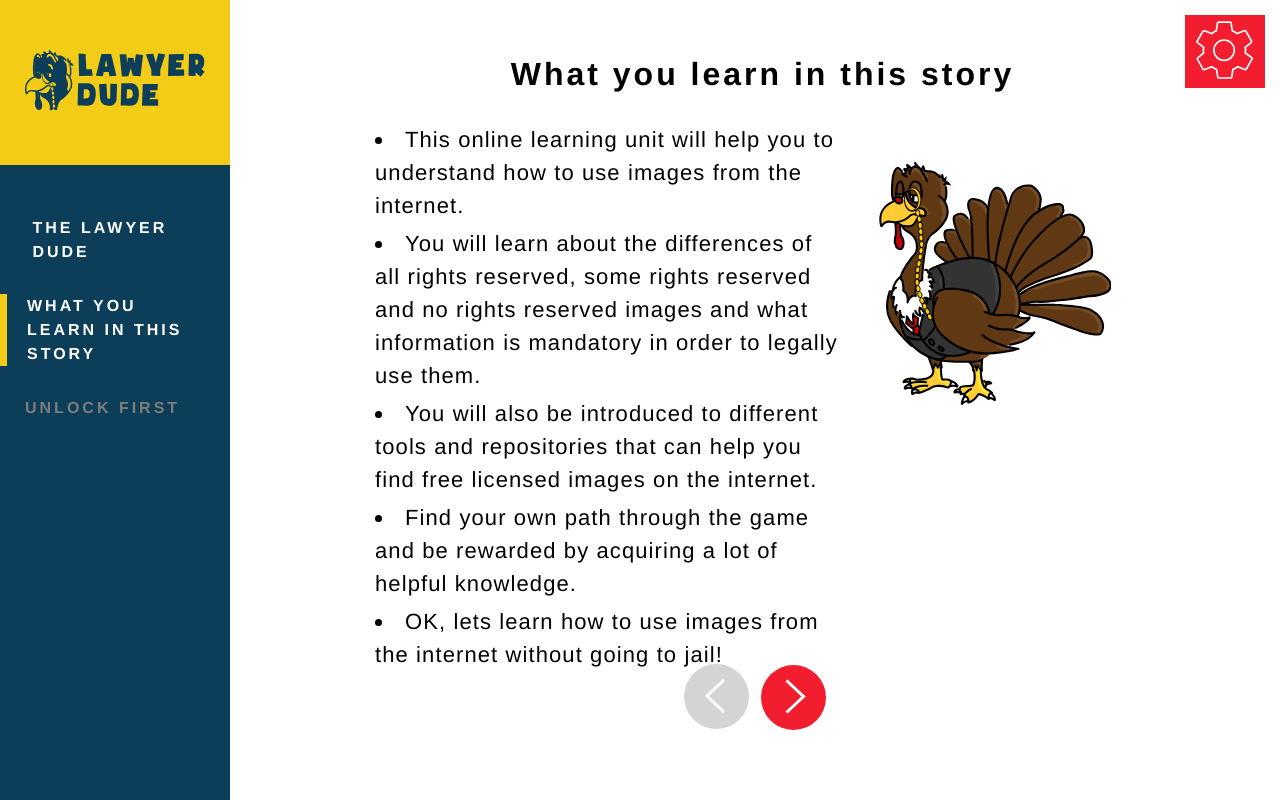
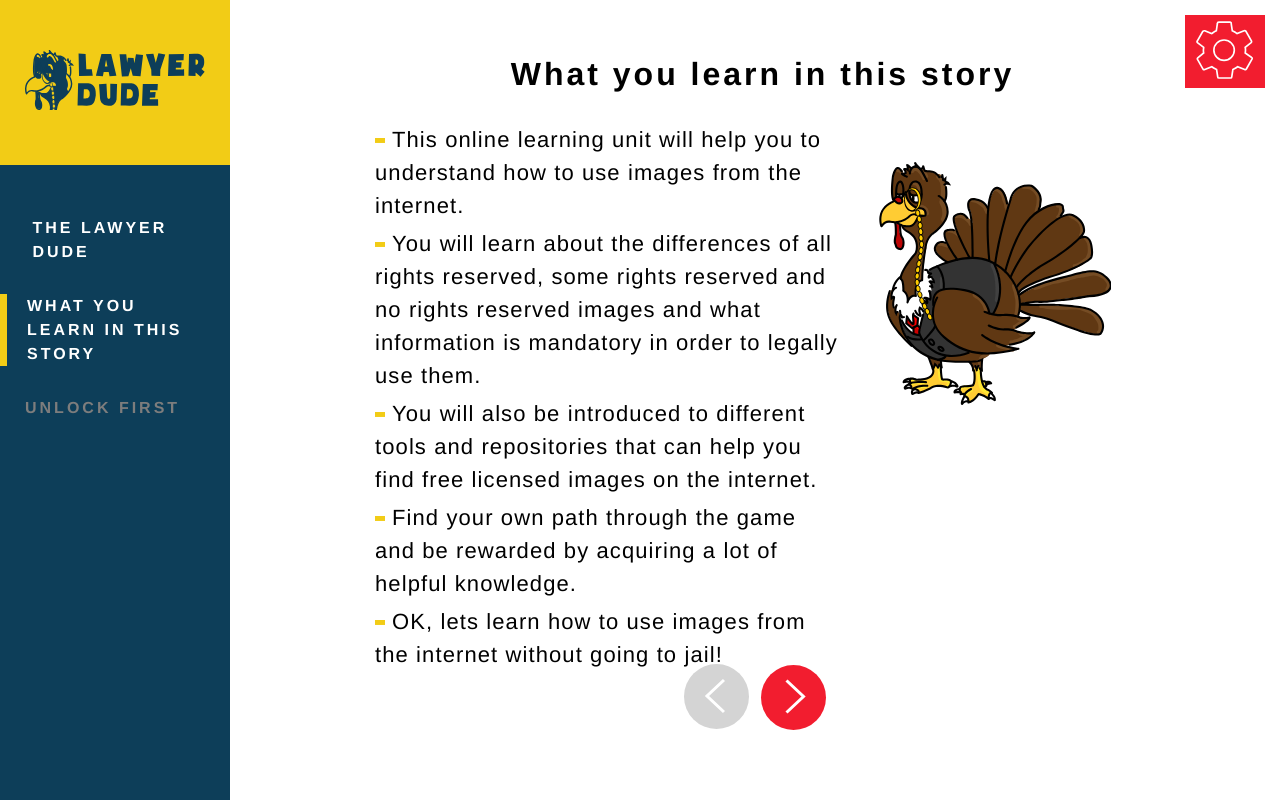
Before and after one commit to ViviZa/lawyer-dude, a React (Create React App) app: page / in a window 1280 px wide. Both pictures are taken after a click on the button "Commence le eLearning". Built offline with nearby package versions, Linux system fonts and the light colour scheme.

Commit message:
Add WelcomePage list bullets

```diff
--- a/src/styles/_pagecontent.scss
+++ b/src/styles/_pagecontent.scss
@@ -37,6 +37,13 @@ ol {
 	li {
 		text-align: left;
 		padding: 5px 0;
+	}
+}
+
+.welcomepanels {
+
+	li {
+		list-style-image: url(./images/bullet.svg);
 	}
 }
 
```
Also changed, not shown: src/images/bullet.svg (added).
